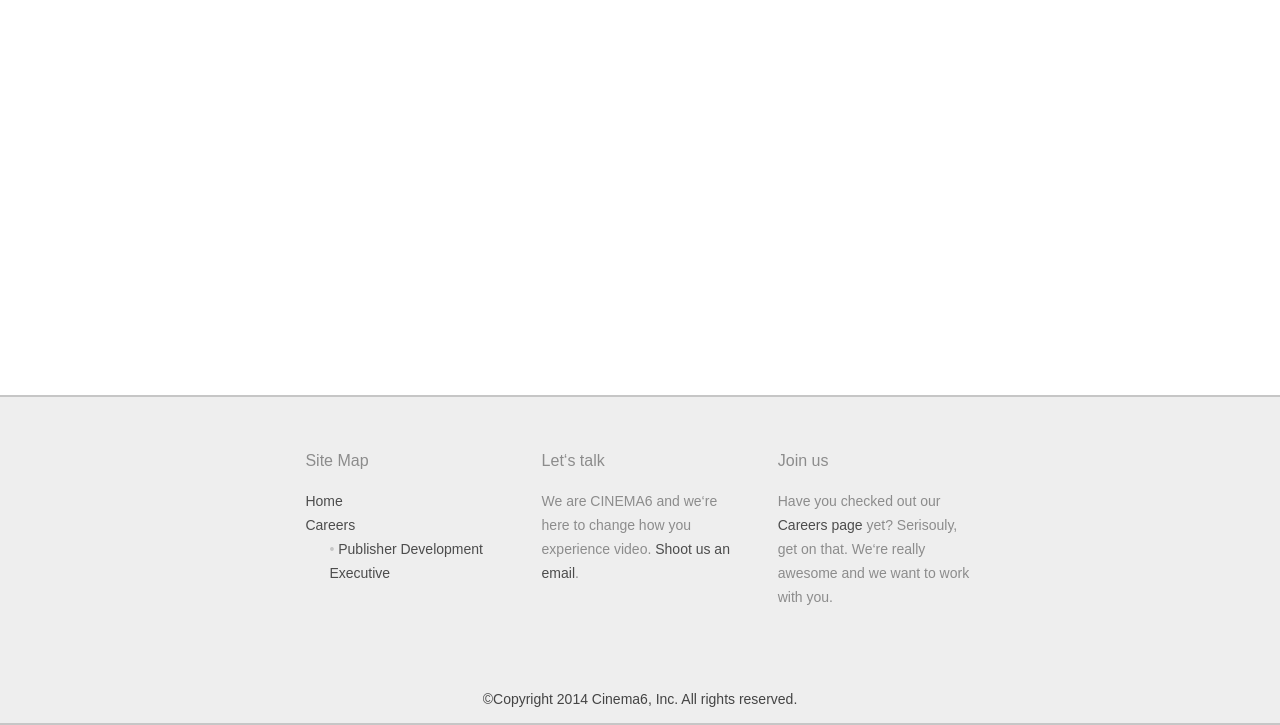
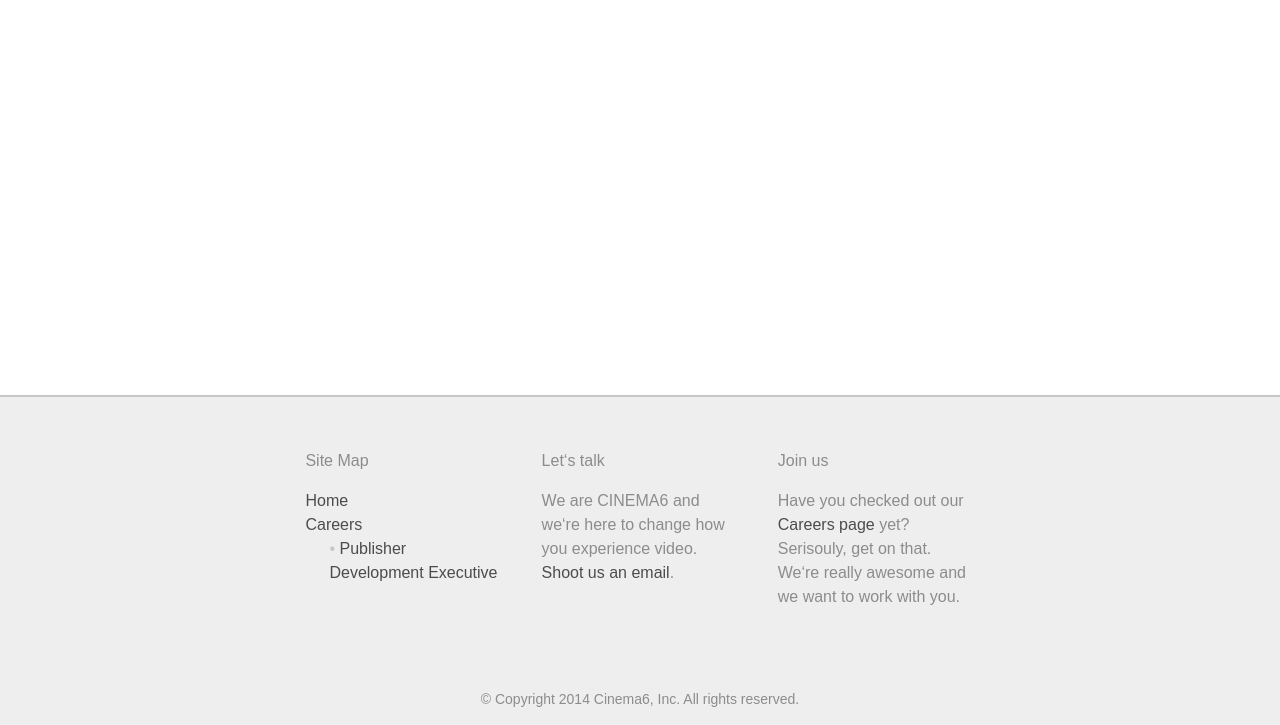
Before and after one commit to cinema6/site, a plain HTML site: page index.html in a window 1280 px wide. Shown: the part 491-1216 px from the top of the page. Drawn offline with nearby package versions, Linux system fonts and the light colour scheme; a script that the page names is missing; a web font is replaced by a local one.

Commit message:
Critique complete. Everything but links are good to go.

```diff
--- a/css/splash.css
+++ b/css/splash.css
@@ -3,6 +3,7 @@
     ========================================================================== */
     body {
         margin: 0; -webkit-text-size-adjust: 100%;
+        background-color:#eee;
     }
     @font-face {
         font-family: 'MuseoSans';
@@ -221,7 +222,7 @@
 
     .footer__group {
          /*background: center 100% repeat-y url(../img/grid.png) #fff;*/
-        background-color:#eee; border-top: 0.125rem solid #c6c6c6; border-bottom: 0.125rem solid #c6c6c6;font-size:14px; /* 1em */
+        background-color:#eee; border-top: 0.125rem solid #c6c6c6; /* 1em */
         margin:24.875rem 0 0 0; padding:2.25rem 19.25%; line-height:1.5rem; /* line-height:24px */
     }
         .footer__container {
@@ -266,6 +267,7 @@
             .footer__legalCopy {
                 font-size:0.875rem; text-align:center; white-space:nowrap; /*background-color:red;*/
                 position:absolute; bottom:0; left:25%; right:25%;
+                color:#8c8c8c;
             }
 
     @media screen and (min-width: 470px) and (max-width: 1016px) {
--- a/index.html
+++ b/index.html
@@ -62,10 +62,8 @@
                         <li>
                             <a href="google.com" class="footer__link">Home</a>
                         </li>
-
-                        <a href="google.com" class="footer__link">Careers</a>
-
                         <li>
+                            <a href="google.com" class="footer__link">Careers</a>
                             <ul class="siteMap__list">
                                 <li class="siteMap__subList">
                                     <a class="footer__link">Publisher Development Executive</a>
@@ -82,7 +80,7 @@
                     <h3 class="footer__header">Join us</h3>
                     <p class="footer__copy">Have you checked out our <a class="footer__link">Careers page</a> yet? Serisouly, get on that. We&lsquo;re really awesome and we want to work with you.</p>
                 </section>
-                <p class="footer__legalCopy">&copy;Copyright 2014 Cinema6, Inc. All rights reserved.</p>
+                <p class="footer__legalCopy">&copy; Copyright 2014 Cinema6, Inc. All rights reserved.</p>
             </div>
         </footer>
     </div>
```
